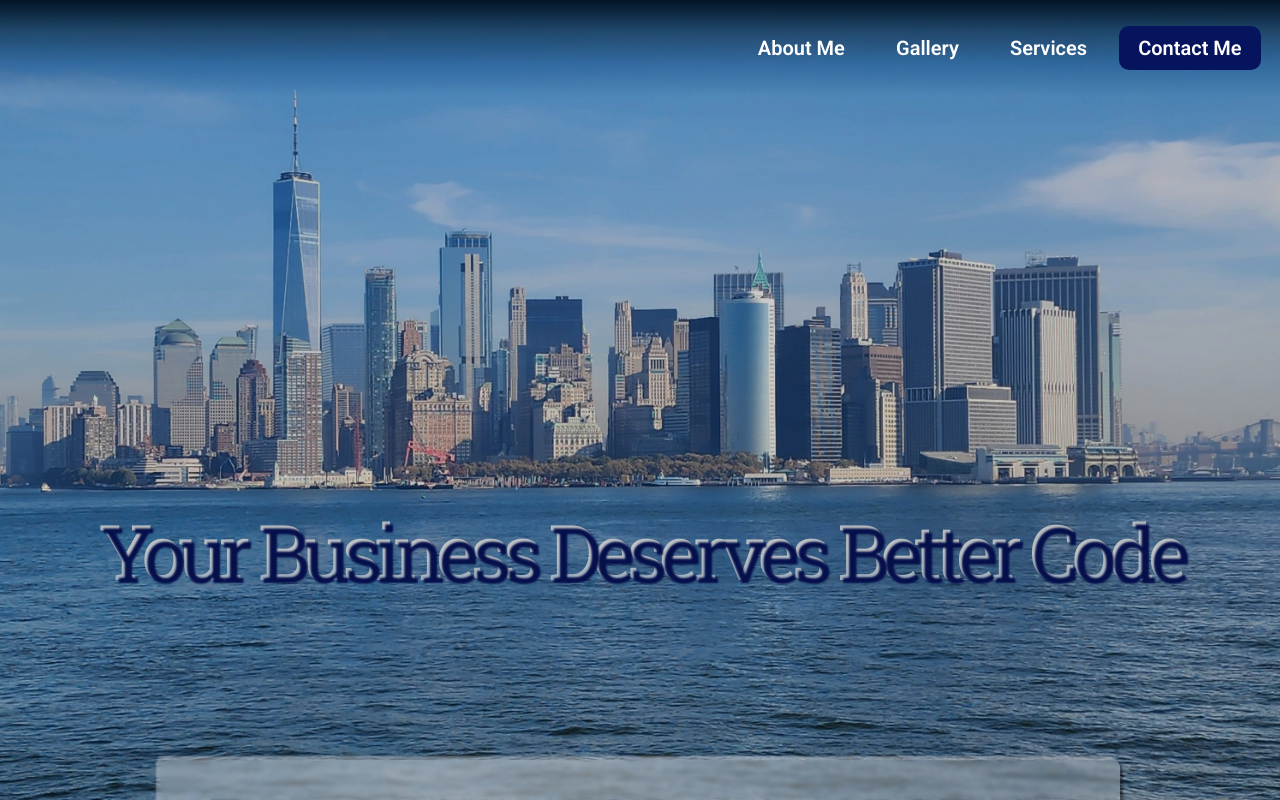
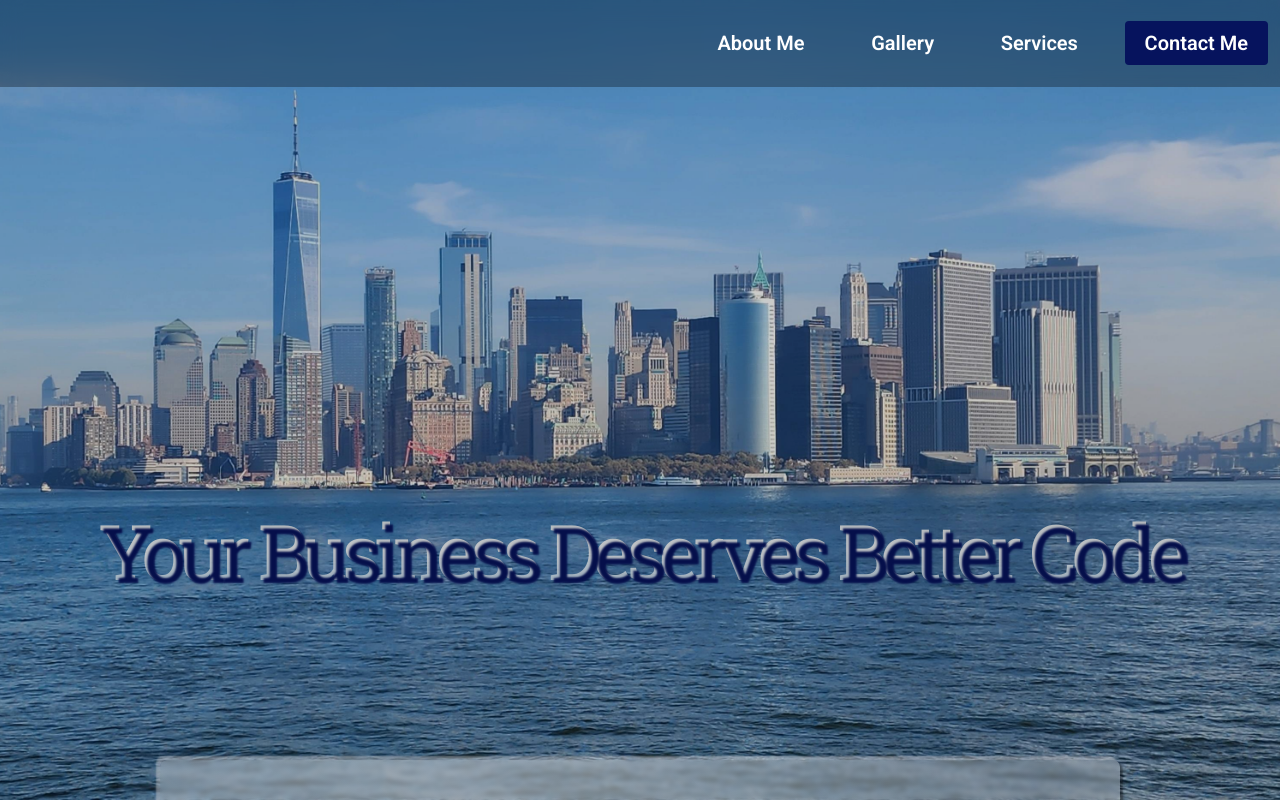
Before and after one commit to CRobinson1985/Portfolio, a React (Vite) app: page / in a window 1280 px wide. Shown: the top 800 px of the page. Built offline with nearby package versions, Linux system fonts and the light colour scheme.

Commit message:
v0.22 Visual: resized submit button in form Fix: fix header navbar to be fixed to the top of the screen.

```diff
--- a/src/App.jsx
+++ b/src/App.jsx
@@ -34,8 +34,8 @@ export default function App() {
     <div>
       <LoaderBackdrop animateOut={animateOut} />
 
+      <Header />
       <main className={animateOut ? "slide-in" : ""}>
-        <Header />
         <Hero />
         <About />
         <GalleryHeader />
--- a/src/components/Footer/footer.css
+++ b/src/components/Footer/footer.css
@@ -26,11 +26,5 @@ footer {
   transition: all 0.3s;
 }
 .social-card {
-  margin: 1%;
-
+  margin: 0.5%;
 }
-footer > div {
-  display: flex;
-  justify-content: center;
-
-}
--- a/src/components/Header/header.css
+++ b/src/components/Header/header.css
@@ -1,26 +1,91 @@
-header {
+.header {
   position: fixed;
   top: 0;
+  left: 0;
+  width: 100%;
+  padding-right: 2%;
   z-index: 100;
-  width: 100dvw;
-  background: linear-gradient(var(--darkness), rgba(2, 21, 38, 0.5 ), rgba(3, 52, 110, 0.3), rgba(3, 52, 110,0));
-  padding: 2% 0;
-}
-
-nav {
-  display: flex;
-  justify-content: right;
+  background: rgba(0, 0, 0, 0.3);
+  backdrop-filter: blur(10px);
+  transform: translateY(0);
+  transition: transform 0.4s ease-in-out, opacity 0.4s ease-in-out;
+  opacity: 1;
 }
 
 
+/* When hidden (on scroll down) */
+.header.hidden {
+  transform: translateY(-100%);
+  opacity: 0;
+}
+
+/* Nav container */
+.navbar {
+  display: flex;
+  justify-content: flex-end;
+  align-items: center;
+  padding: 16px 24px;
+}
+
+/* Nav links wrapper */
+.nav-links {
+  display: flex;
+  gap: 16px;
+}
+
+/* Buttons inside links */
+a {
+  text-decoration: none;
+  display: contents;
+}
+
+button {
+  padding: 0.5em 1em;
+  white-space: nowrap;
+
+  background: transparent;
+  margin: 1%;
+  border-radius: 4px;
+  font-size: 1rem;
+  cursor: pointer;
+  transition: background 0.2s ease;
+}
+
+a button:hover {
+  background-color: rgba(0, 0, 0, 0.05);
+}
 
 .contact-btn {
   background-color: rgb(6, 19, 93);
-  margin-right: 1.5%;
+  color: white;
 }
 
+/* Hamburger menu for small screens */
+.hamburger {
+  display: none;
+  font-size: 24px;
+  cursor: pointer;
+}
 
-a {
-  display: contents;
+@media (max-width: 768px) {
+  .nav-links {
+    display: none;
+    flex-direction: column;
+    position: absolute;
+    top: 60px;
+    right: 20px;
+    background: rgba(255, 255, 255, 0.2);
+    padding: 10px;
+    border-radius: 8px;
+    box-shadow: 0 4px 8px rgba(0,0,0,0.2);
+  }
 
+  .nav-links.open {
+    display: flex;
+  }
+
+  .hamburger {
+    display: block;
+    margin-left: auto;
+  }
 }
--- a/src/components/Header/header.jsx
+++ b/src/components/Header/header.jsx
@@ -1,15 +1,53 @@
-import "./header.css"
+import { useEffect, useState } from "react";
+import "./header.css";
 
 export default function Header() {
+  const [showHeader, setShowHeader] = useState(true);
+  const [isMobileMenuOpen, setIsMobileMenuOpen] = useState(false);
+
+  useEffect(() => {
+  let lastScroll = window.scrollY;
+
+  const handleScroll = () => {
+    const currentScroll = window.scrollY;
+
+    // Show on scroll up
+    if (currentScroll < lastScroll) {
+      setShowHeader(true);
+    }
+    // Hide on scroll down
+    else if (currentScroll > lastScroll) {
+      setShowHeader(false);
+    }
+
+    lastScroll = currentScroll;
+  };
+
+  window.addEventListener("scroll", handleScroll);
+  return () => window.removeEventListener("scroll", handleScroll);
+}, []);
+
+
+  const toggleMobileMenu = () => {
+    setIsMobileMenuOpen(!isMobileMenuOpen);
+  };
+
   return (
-<header>
+    <header className={`header ${showHeader ? "visible" : "hidden"}`}>
       <nav className="navbar">
+        {/* Hamburger menu button for mobile */}
+        <div className="hamburger" onClick={toggleMobileMenu}>
+          &#9776;
+        </div>
+
+        {/* Navigation links */}
+        <div className={`nav-links ${isMobileMenuOpen ? "open" : ""}`}>
           <a href="#about"><button>About Me</button></a>
           <a href="#gallery"><button>Gallery</button></a>
           <a href="#services"><button>Services</button></a>
           <a href="#contact"><button className="contact-btn">Contact Me</button></a>
+        </div>
       </nav>
     </header>
   );
-
 }
--- a/src/components/Hero/hero.css
+++ b/src/components/Hero/hero.css
@@ -14,18 +14,13 @@
 .hero {
   height: clamp(25vh, 50vh, 60vh);
   display: flex;
-  /* position: relative; */
   justify-content: center;
-  h1 {
-    /* position: absolute; */
-    bottom: -150px;
-
-  }
 }
 h1 {
   position: relative;
   font-family: roboto-slab;
   font-weight: 400;
+  bottom: -150px;
   font-size: clamp(2rem, 6vw, 5rem);
   color: transparent;
   background-clip: text;
--- a/src/components/Hero/hero.jsx
+++ b/src/components/Hero/hero.jsx
@@ -40,6 +40,7 @@ const RandomTitle = () => {
   return (
     <div>
       <h1>{title}</h1>
+
     </div>
   );
 };
--- a/src/components/contact/contact.css
+++ b/src/components/contact/contact.css
@@ -13,6 +13,7 @@ input, textarea {
 }
 form button {
   background-color: rgb(6, 19, 93);
+  padding: 2% 5%;
 }
 form button:hover {
   color: rgb(6, 19, 93);
--- a/src/css/styles.css
+++ b/src/css/styles.css
@@ -13,6 +13,14 @@
 --turquoise: Turquoise ;
 }
 
+#root {
+  display: flex;
+  flex-direction: column;
+  margin: 0;
+  padding: 0;
+  top: 0;
+}
+
 * {
   box-sizing: border-box;
   font-size: 20px;
@@ -23,19 +31,14 @@
   scroll-behavior: smooth;
 }
 
-body {
+html, body {
   color: rgb(0, 0, 0);
   font-weight: 400;
   width: auto;
   margin: 0%;
   padding: 0%;
-  border: 0%;
   overflow-x: hidden;
   background-color: rgb(231, 231, 231);
-}
-
-.hidden {
-  display: none;
 }
 
 button {
@@ -78,6 +81,7 @@ main {
   position: relative;
   opacity: 0;
   transform: translateY(-100%);
+
 }
 
 main.slide-in {
```
Lines whose indentation alone changed are shown as unchanged.
